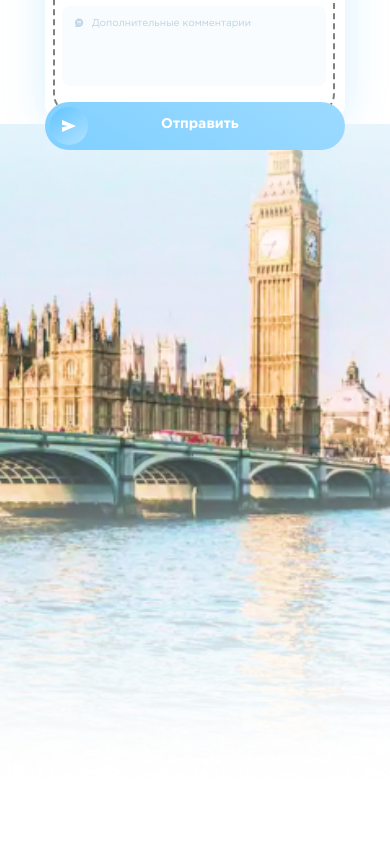
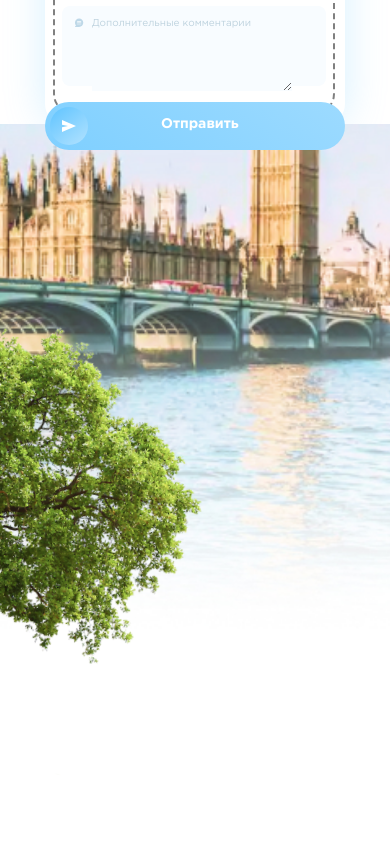
Before and after one commit to Deryjon/edu_lending_practice, a Vue app: page / in a window 390 px wide. Shown: the part 3820-4664 px from the top of the page. Built offline with nearby package versions, Linux system fonts and the light colour scheme.

Commit message:
feat: finished connect component in mobile (2023-06-30, 12:06)

```diff
--- a/src/components/ConnectWithComponent.vue
+++ b/src/components/ConnectWithComponent.vue
@@ -67,11 +67,11 @@
                   alt="input-name-icon"
                 />
               </div>
-              <input
+              <textarea rows="5" cols="30"
                 type="text"
                 placeholder="Дополнительные комментарии"
-                class="bg-[rgba(248,252,255,255)] outline-none text-[10px] text-[rgba(189,210,222,255)] w-[200px] mb-[45px]"
-              />
+                class="bg-[rgba(248,252,255,255)] outline-none text-[10px] text-[rgba(189,210,222,255)] w-[200px] mt-[15px]"
+              ></textarea>
             </div>
           </div>
         </div>
@@ -80,7 +80,11 @@
         </div>
       </form>
     </div>
-    <div class="bg-img min-h-screen w-full "></div>
+    <div class="bg-img min-h-screen w-full ">
+      <div class="icon-tree pt-20">
+        <img src="../assets/icons/tree-icon.svg" alt="">
+      </div>
+    </div>
   </section>
 </template>
 <script>
@@ -111,7 +115,7 @@ export default {
       // Добавляем пробелы в указанном формате
       let formattedNumber = "+998 ";
       for (let i = 0; i < digits.length; i++) {
-        if (i === 2 || i === 5 || i === 8) {
+        if (i === 2 || i === 5 || i === 7) {
           formattedNumber += " ";
         }
         formattedNumber += digits[i];
@@ -148,12 +152,12 @@ form {
     background-image: url(../assets/images/bg-mobile.jpg);
     background-repeat: no-repeat;
     background-size: cover;
-    background-position: center bottom 220px;
+    background-position: center bottom 330px;
 
   }
 }
 
-@media screen and (min-width: 380px) {
+/* @media screen and (min-width: 380px) {
   .bg-img {
     background-image: url(../assets/images/bg-mobile.jpg);
     background-repeat: no-repeat;
@@ -207,5 +211,5 @@ form {
     background-position: center bottom 10px;
 
   }
-}
+} */
 </style>
```
